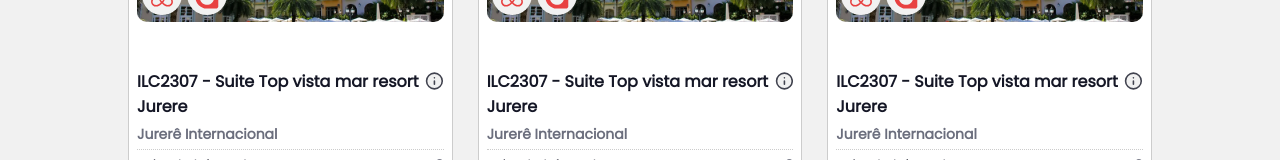
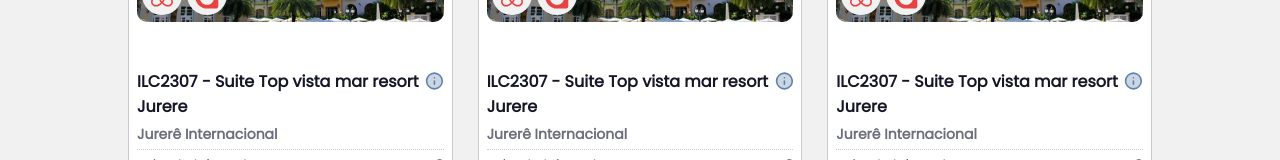
Before and after one commit to patrick-moreira/seazone-code-challenge, a React (Create React App) app in the folder frontend/: page /propriedades in a window 1280 px wide. Shown: the part 369-529 px from the top of the page. Built offline with nearby package versions, Linux system fonts and the light colour scheme.

Commit message:
Update colors.js

```diff
--- a/frontend/src/assets/styles/colors.js
+++ b/frontend/src/assets/styles/colors.js
@@ -6,6 +6,7 @@ export default {
 
   black: '#000000',
   white: '#ffffff',
+  red: '#ff5869',
   green: '#00c57e',
-  red: '#ff5869',
+  blue: '#36679E',
 };
```
